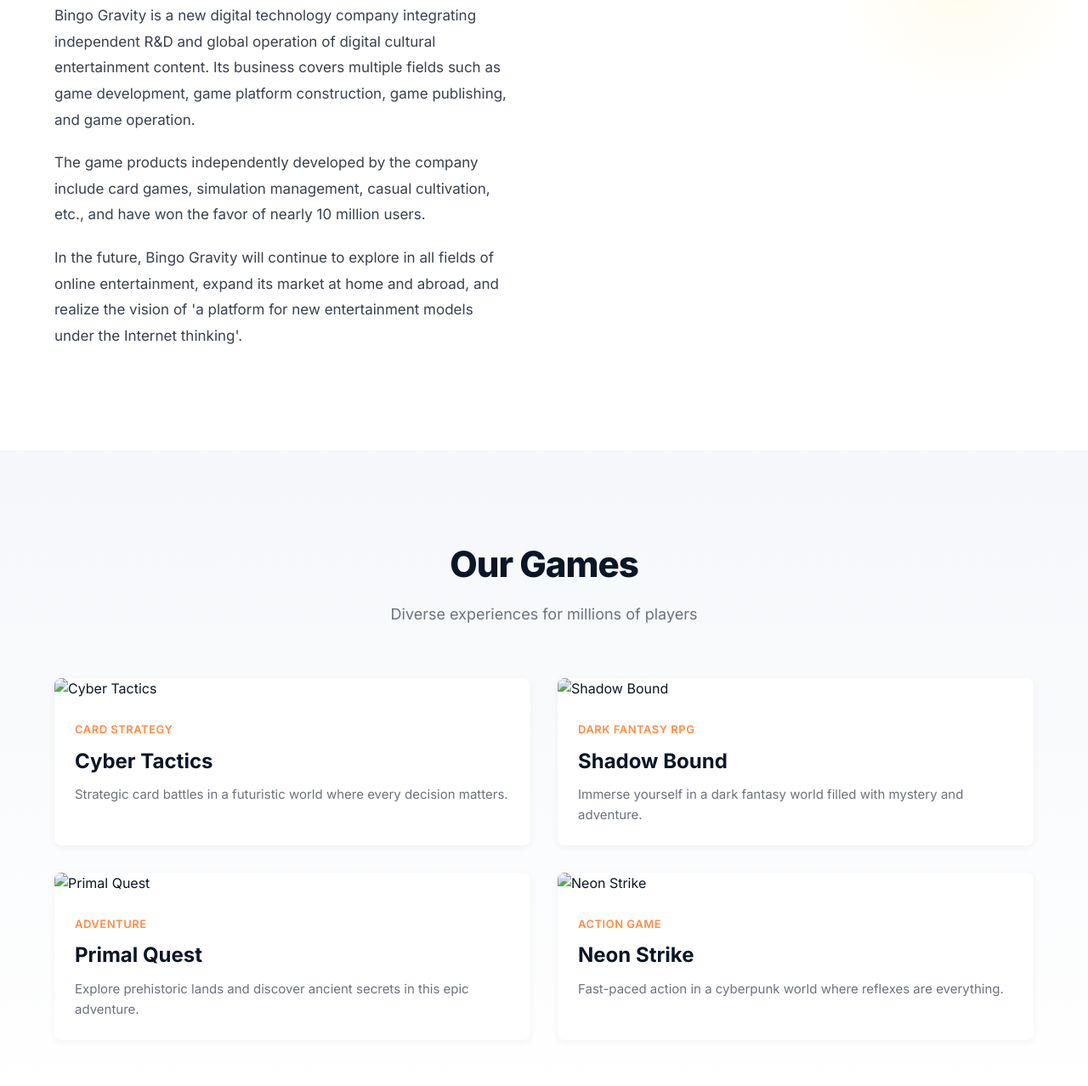
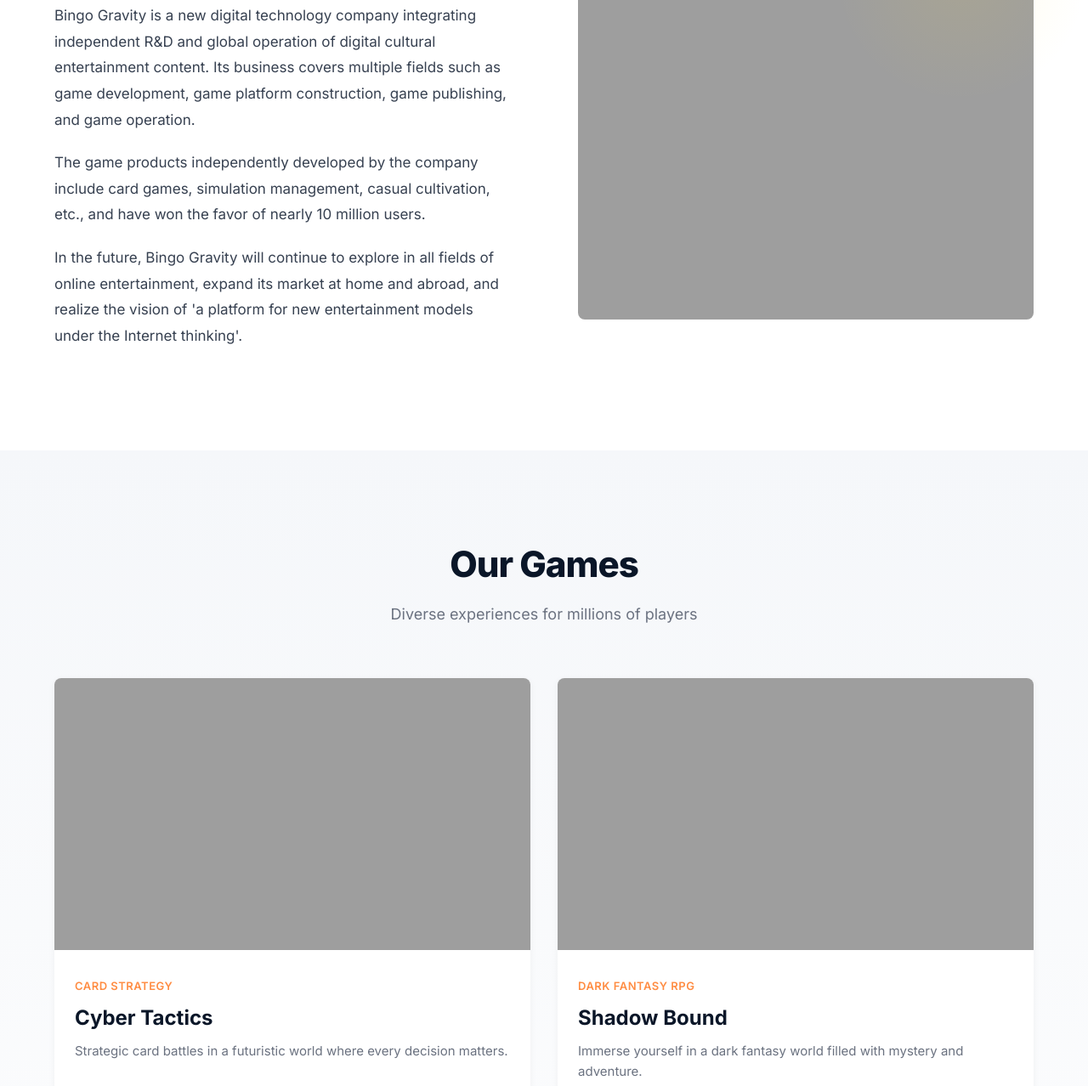
Before and after one commit to Rainnut/bingogravity-website, a plain HTML site: page index.html in a window 1280 px wide. Shown: the part 720-1998 px from the top of the page at 85% size. Drawn offline with Linux system fonts and the light colour scheme; the site is published under a folder, as on GitHub Pages, so addresses that start at the root find nothing.

Commit message:
feat: init

```diff
--- a/index.html
+++ b/index.html
@@ -662,7 +662,7 @@
     <div class="container">
       <nav>
         <div class="logo">
-          <img src="/images/icon.png" alt="Bingo Gravity">
+          <img src="images/icon.png" alt="Bingo Gravity">
         </div>
         <button class="menu-toggle" onclick="toggleMenu()">☰</button>
         <ul class="nav-links" id="navLinks">
@@ -708,7 +708,7 @@
             market at home and abroad, and realize the vision of 'a platform for new entertainment models under the
             Internet thinking'.</p>
         </div>
-        <img src="/images/about.png" alt="Bingo Gravity Global Operations" class="about-image">
+        <img src="images/about.png" alt="Bingo Gravity Global Operations" class="about-image">
       </div>
     </div>
   </section>
@@ -721,7 +721,7 @@
       </div>
       <div class="games-grid">
         <div class="game-card">
-          <img src="/images/game1.png" alt="Cyber Tactics" class="game-image">
+          <img src="images/game1.png" alt="Cyber Tactics" class="game-image">
           <div class="game-info">
             <div class="game-genre">Card Strategy</div>
             <h3>Cyber Tactics</h3>
@@ -729,7 +729,7 @@
           </div>
         </div>
         <div class="game-card">
-          <img src="/images/game2.png" alt="Shadow Bound" class="game-image">
+          <img src="images/game2.png" alt="Shadow Bound" class="game-image">
           <div class="game-info">
             <div class="game-genre">Dark Fantasy RPG</div>
             <h3>Shadow Bound</h3>
@@ -737,7 +737,7 @@
           </div>
         </div>
         <div class="game-card">
-          <img src="/images/game3.png" alt="Primal Quest" class="game-image">
+          <img src="images/game3.png" alt="Primal Quest" class="game-image">
           <div class="game-info">
             <div class="game-genre">Adventure</div>
             <h3>Primal Quest</h3>
@@ -745,7 +745,7 @@
           </div>
         </div>
         <div class="game-card">
-          <img src="/images/game4.png" alt="Neon Strike" class="game-image">
+          <img src="images/game4.png" alt="Neon Strike" class="game-image">
           <div class="game-info">
             <div class="game-genre">Action Game</div>
             <h3>Neon Strike</h3>
```
